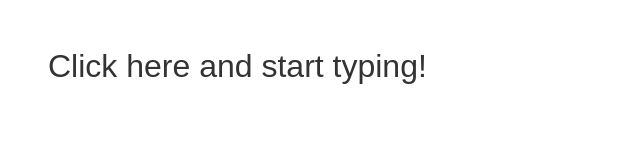
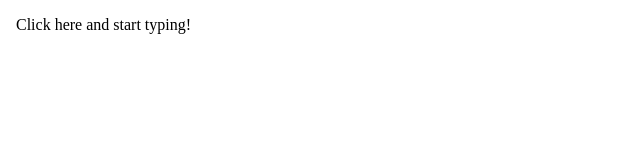
Before and after one commit to motyar/zapest.com, a plain HTML site: page index.html in a window 1280 px wide. Shown: the whole page, without its empty margins (0-640 px from the left). Drawn offline with Linux system fonts and the light colour scheme.

Commit message:
Update index.html

```diff
--- a/index.html
+++ b/index.html
@@ -6,25 +6,11 @@
 <meta name=viewport content="width=device-width, initial-scale=1">
 <style>
   body{
-    width: 100%;
-    height: 100%;
-    padding:0;
+    padding:1em;
     margin:0;
-	}
-#main {
-    position:absolute;
-    height:100%; width:100%;
-    display: table;
 }
-#content {
-    white-space: pre-wrap;
-    outline: 0;
-    font-family:sans-serif;
-    color:#333;
-    font-size:2em;
-    font-weight: 200;
-    padding:1.5em;
-}
+
+
 
 @media screen and (min-width: 0px) and (max-width: 400px) {
   #fsicon { display: none; }  /* show it on small screens */
```
